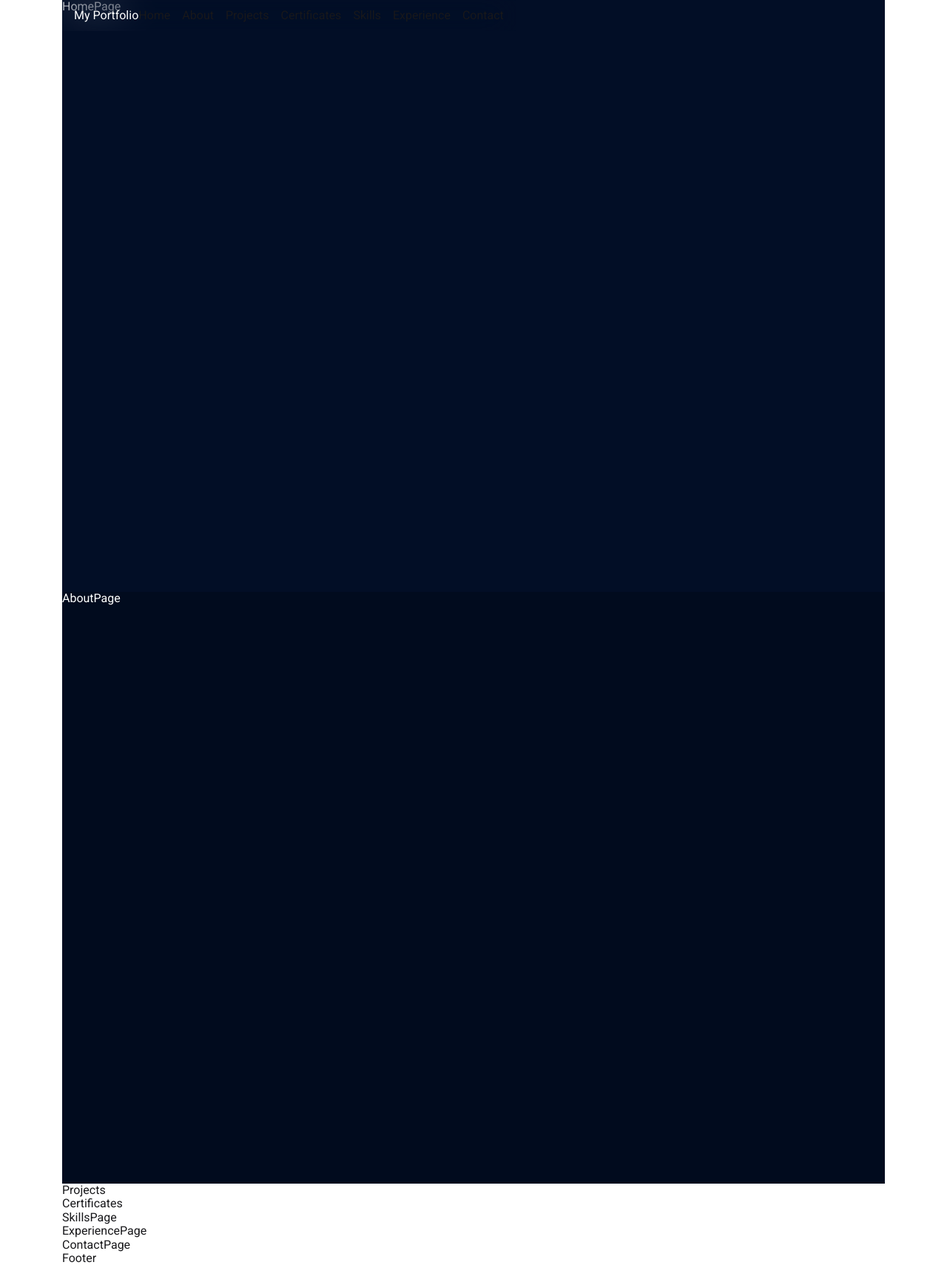
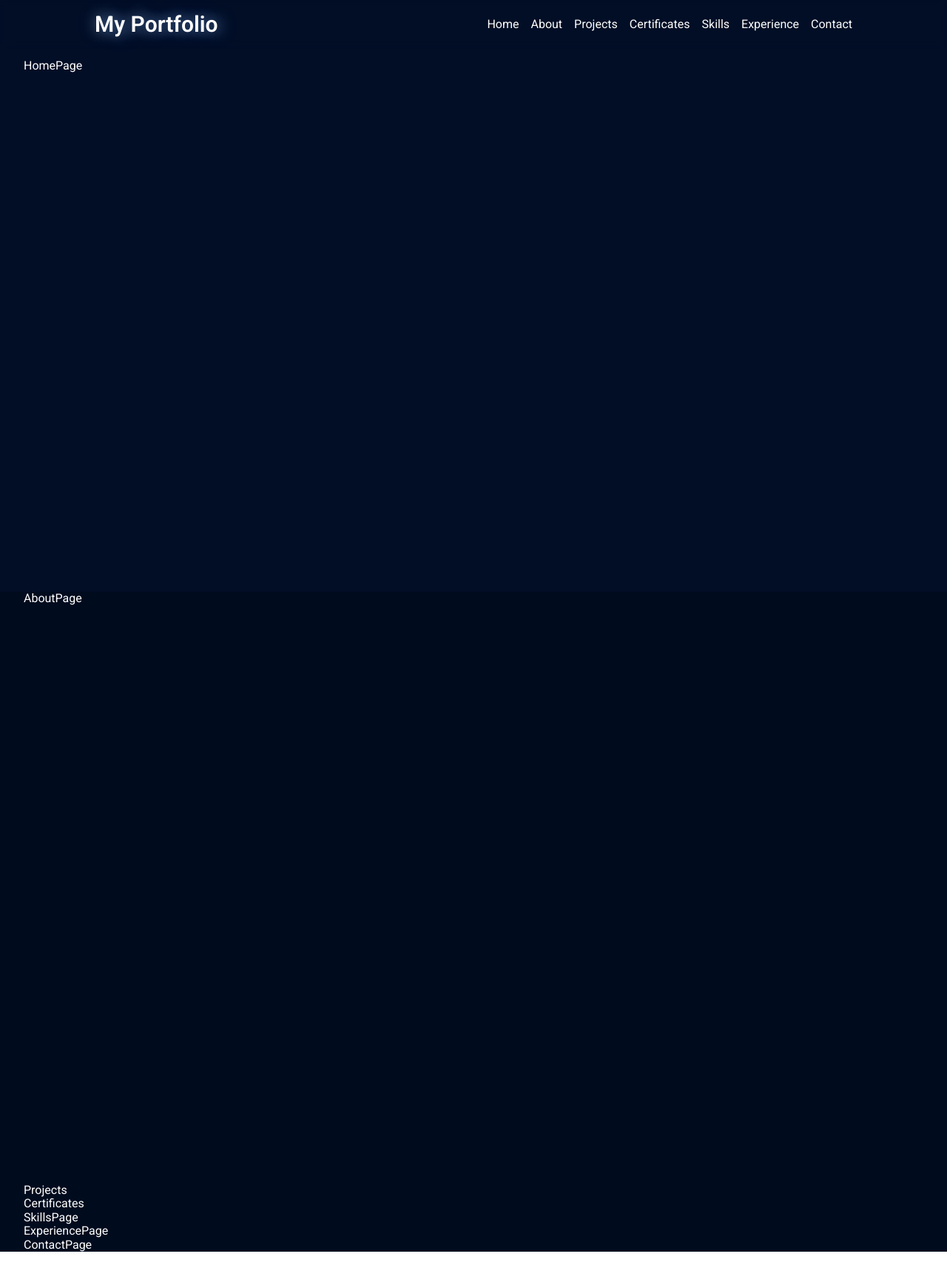
Before and after one commit to Yeromin1/Portfolio, a React (Vite) app: page / in a window 1280 px wide. Shown: the whole page at 74% size. Built offline with nearby package versions, Linux system fonts and the light colour scheme.

Commit message:
header-bg

```diff
--- a/src/Layout/Layout.jsx
+++ b/src/Layout/Layout.jsx
@@ -4,7 +4,7 @@ import Footer from "../components/Footer/Footer";
 
 const Layout = () => {
   return (
-    <div className="max-w-sm mx-auto px-4 md:max-w-3xl md:px-5 lg:max-w-6xl">
+    <div className="text-white">
       <Header />
       <Main />
       <Footer />
--- a/src/components/Header/Header.jsx
+++ b/src/components/Header/Header.jsx
@@ -3,14 +3,12 @@ import Navigation from "../Navigation/Navigation";
 
 const Header = () => {
   return (
-    <header
-      className="fixed top-0 z-50 flex items-center justify-between px-4 py-3  backdrop-blur-xl
-
-      "
-    >
-      <h2 className="text-white">My Portfolio</h2>
-      <Navigation />
-      <MobileNavigation />
+    <header className="">
+      <div className="fixed top-0 left-0 w-full z-[100] flex items-center justify-between px-[10%] py-[15px] backdrop-blur-[6px]">
+        <h1 className=" text-3xl font-semibold text-glow">My Portfolio</h1>
+        <Navigation />
+        <MobileNavigation />
+      </div>
     </header>
   );
 };
--- a/src/components/MobileNavigation/MobileNavigation.jsx
+++ b/src/components/MobileNavigation/MobileNavigation.jsx
@@ -14,7 +14,7 @@ const MobileNavigation = () => {
       >
         <div className="relative w-5 h-5 flex items-center justify-center">
           <div
-            className={`absolute inset-0 grid grid-cols-2 gap-1 transition-all duration-300 ${
+            className={`absolute inset-0 grid grid-cols-2 gap-1 transition-all duration-700 ${
               open
                 ? "opacity-0 scale-75 rotate-90"
                 : "opacity-100 scale-100 rotate-0"
@@ -27,7 +27,7 @@ const MobileNavigation = () => {
           </div>
 
           <svg
-            className={`absolute w-7 h-7 transition-all duration-300 ${
+            className={`absolute w-7 h-7 transition-all duration-700 ${
               open
                 ? "opacity-100 scale-100 rotate-0"
                 : "opacity-0 scale-75 -rotate-90"
@@ -45,8 +45,8 @@ const MobileNavigation = () => {
       {open && (
         <div className="fixed inset-0 z-40" onClick={() => setOpen(false)}>
           <div
-            onClick={(e) => e.stopPropagation()}
-            className="absolute top-25 w-64 p-4 bg-base-200 rounded-r-xl shadow-[10px_0_15px_#fff,_15px_0_30px_#00ffff]"
+            // onClick={(e) => e.stopPropagation()}
+            className="absolute top-24 w-64 p-4 rounded-r-xl shadow-[10px_0_15px_#fff,_15px_0_30px_#00ffff] bg-body"
           >
             <nav className="flex flex-col gap-2 text-sm">
               {navItems.map((item) => (
--- a/src/index.css
+++ b/src/index.css
@@ -61,3 +61,23 @@
 body {
   font-family: "Roboto", sans-serif;
 }
+
+/*-------css---------*/
+.container {
+  @apply max-w-[375px] px-4 mx-auto
+            sm:max-w-[640px] sm:px-5
+            md:max-w-[768px] md:px-5
+            lg:max-w-[1024px] lg:px-6
+            xl:max-w-[1280px] xl:px-8
+            2xl:max-w-[1536px];
+}
+
+.bg-section {
+  background-color: #010b1e;
+}
+
+.text-glow {
+  text-shadow:
+    rgb(35, 75, 134) 5px 0px 20px,
+    rgb(101, 113, 131) 0px 0px 20px;
+}
--- a/src/pages/AboutPage/AboutPage.jsx
+++ b/src/pages/AboutPage/AboutPage.jsx
@@ -1,7 +1,9 @@
 const AboutPage = () => {
   return (
-    <section id="about" className="h-screen text-white bg-[#010b1e]">
-      <p>AboutPage</p>
+    <section id="about" className="h-screen bg-section">
+      <div className="container">
+        <p>AboutPage</p>
+      </div>
     </section>
   );
 };
--- a/src/pages/CertificatesPage/CertificatesPage.jsx
+++ b/src/pages/CertificatesPage/CertificatesPage.jsx
@@ -1,5 +1,11 @@
 const CertificatesPage = () => {
-  return <section id="certificates">Certificates</section>;
+  return (
+    <section id="certificates" className="bg-section">
+      <div className="container">
+        <p>Certificates</p>
+      </div>
+    </section>
+  );
 };
 
 export default CertificatesPage;
--- a/src/pages/ContactPage/ContactPage.jsx
+++ b/src/pages/ContactPage/ContactPage.jsx
@@ -1,5 +1,11 @@
 const ContactPage = () => {
-  return <section id="contact">ContactPage</section>;
+  return (
+    <section id="contact" className="bg-section">
+      <div className="container">
+        <p>ContactPage</p>
+      </div>
+    </section>
+  );
 };
 
 export default ContactPage;
--- a/src/pages/ExperiencePage/ExperiencePage.jsx
+++ b/src/pages/ExperiencePage/ExperiencePage.jsx
@@ -1,7 +1,9 @@
 const ExperiencePage = () => {
   return (
-    <section id="experience">
-      <p>ExperiencePage</p>
+    <section id="experience" className="bg-section">
+      <div className="container">
+        <p>ExperiencePage</p>
+      </div>
     </section>
   );
 };
--- a/src/pages/HomePage/HomePage.jsx
+++ b/src/pages/HomePage/HomePage.jsx
@@ -1,8 +1,9 @@
 const HomePage = () => {
   return (
-    <section id="home" className="h-screen bg-[#020e26] text-white">
-      <p>HomePage</p>
-      {/* <p className="h-screen">HomePage</p> */}
+    <section id="home" className="h-screen bg-[#020e26] pt-[80px]">
+      <div className="container">
+        <p>HomePage </p>
+      </div>
     </section>
   );
 };
--- a/src/pages/ProjectsPage/ProjectsPage.jsx
+++ b/src/pages/ProjectsPage/ProjectsPage.jsx
@@ -1,5 +1,11 @@
 const ProjectsPage = () => {
-  return <section id="projects">Projects</section>;
+  return (
+    <section id="projects" className="bg-section">
+      <div className="container">
+        <p>Projects</p>
+      </div>
+    </section>
+  );
 };
 
 export default ProjectsPage;
--- a/src/pages/SkillsPage/SkillsPage.jsx
+++ b/src/pages/SkillsPage/SkillsPage.jsx
@@ -1,7 +1,9 @@
 const SkillsPage = () => {
   return (
-    <section id="skills">
-      <p>SkillsPage</p>
+    <section id="skills" className="bg-section">
+      <div className="container">
+        <p>SkillsPage</p>
+      </div>
     </section>
   );
 };
```
